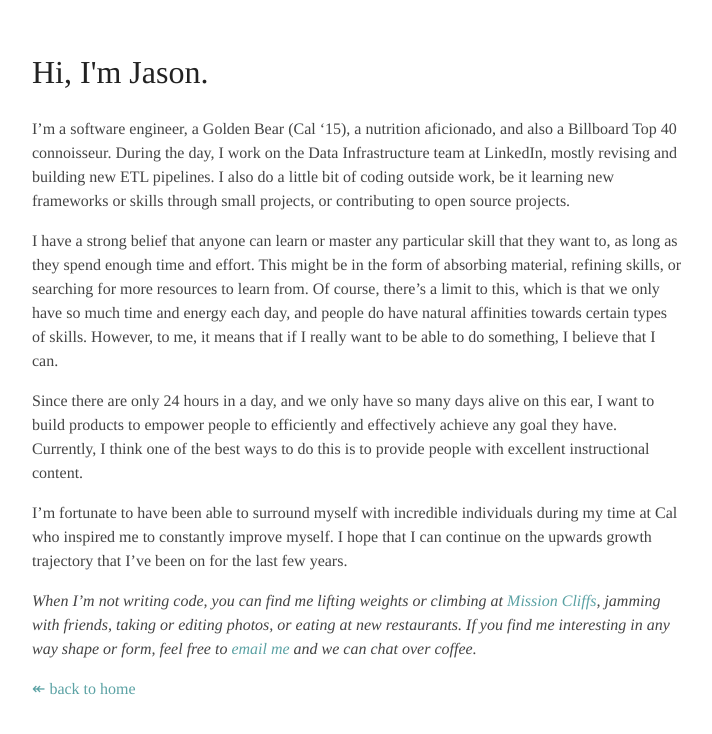
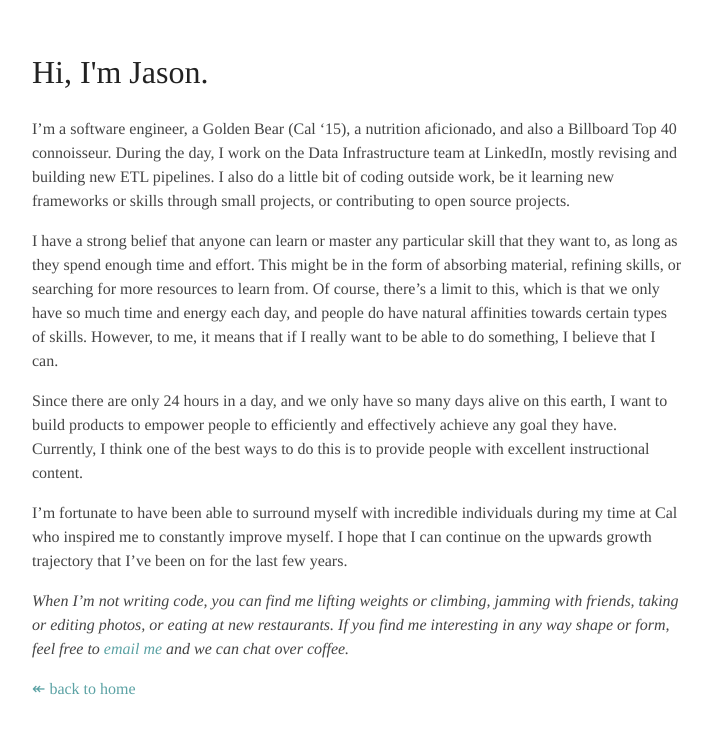
Before and after one commit to jjwon/jjwon.github.com, a Jekyll site: the page built from about.md, in a window 1280 px wide. Shown: the top 734 px of the page, without its empty margins (283-995 px from the left). Built offline with Jekyll 4.4.1, drawn with Linux system fonts in a browser that asks for light colours; nearby versions of some CDN libraries; some web fonts are replaced.

Commit message:
fixed typos in about

```diff
--- a/about.md
+++ b/about.md
@@ -7,8 +7,8 @@ I'm a software engineer, a Golden Bear (Cal '15), a nutrition aficionado, and al
 
 I have a strong belief that anyone can learn or master any particular skill that they want to, as long as they spend enough time and effort.  This might be in the form of absorbing material, refining skills, or searching for more resources to learn from.  Of course, there's a limit to this, which is that we only have so much time and energy each day, and people do have natural affinities towards certain types of skills.  However, to me, it means that if I really want to be able to do something, I believe that I can.
 
-Since there are only 24 hours in a day, and we only have so many days alive on this ear, I want to build products to empower people to efficiently and effectively achieve any goal they have.  Currently, I think one of the best ways to do this is to provide people with excellent instructional content.
+Since there are only 24 hours in a day, and we only have so many days alive on this earth, I want to build products to empower people to efficiently and effectively achieve any goal they have.  Currently, I think one of the best ways to do this is to provide people with excellent instructional content.
 
 I'm fortunate to have been able to surround myself with incredible individuals during my time at Cal who inspired me to constantly improve myself.  I hope that I can continue on the upwards growth trajectory that I've been on for the last few years.
 
-_When I'm not writing code, you can find me lifting weights or climbing at [Mission Cliffs](https://touchstoneclimbing.com/mission-cliffs/), jamming with friends, taking or editing photos, or eating at new restaurants.  If you find me interesting in any way shape or form, feel free to [email me](mailto:jason.j.won@gmail.com) and we can chat over coffee._
+_When I'm not writing code, you can find me lifting weights or climbing, jamming with friends, taking or editing photos, or eating at new restaurants.  If you find me interesting in any way shape or form, feel free to [email me](mailto:jason.j.won@gmail.com) and we can chat over coffee._
```
